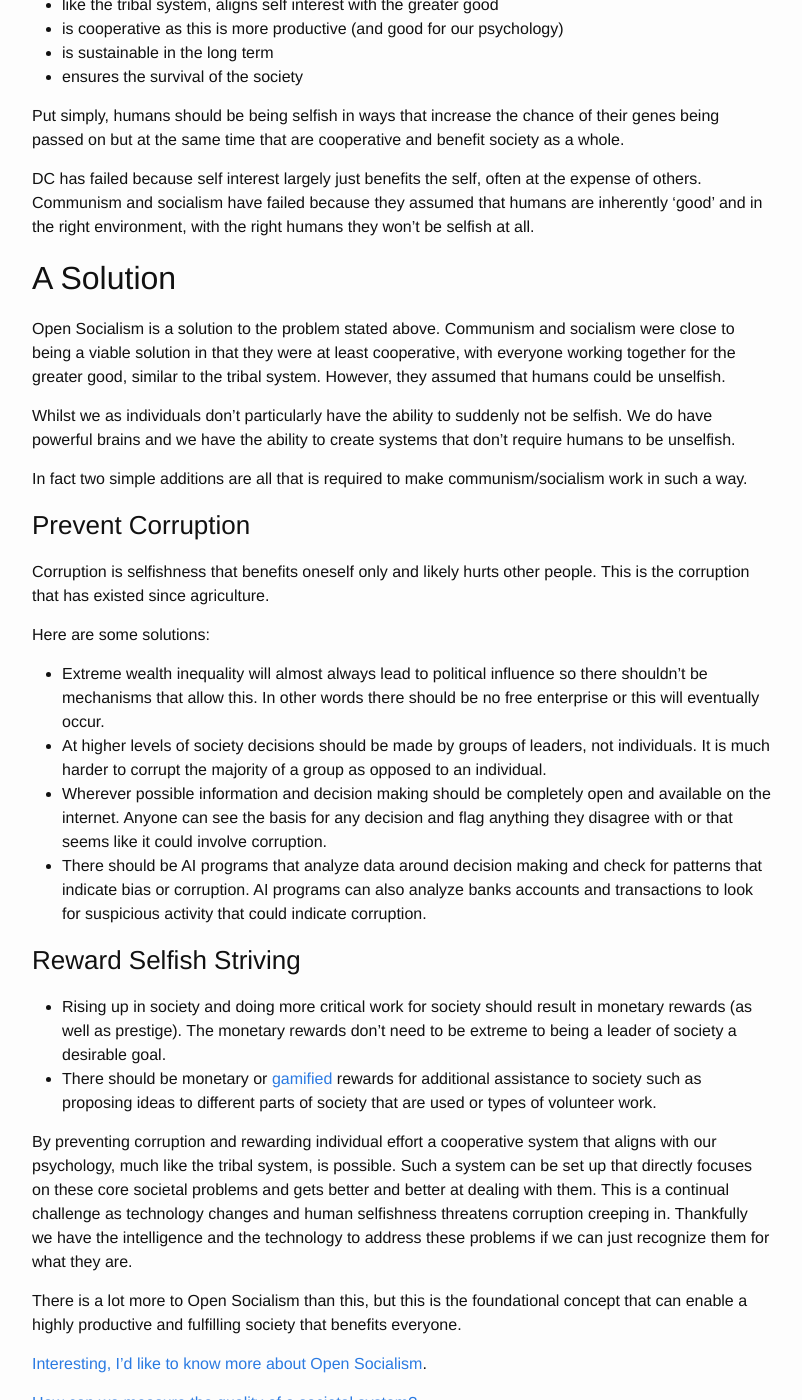
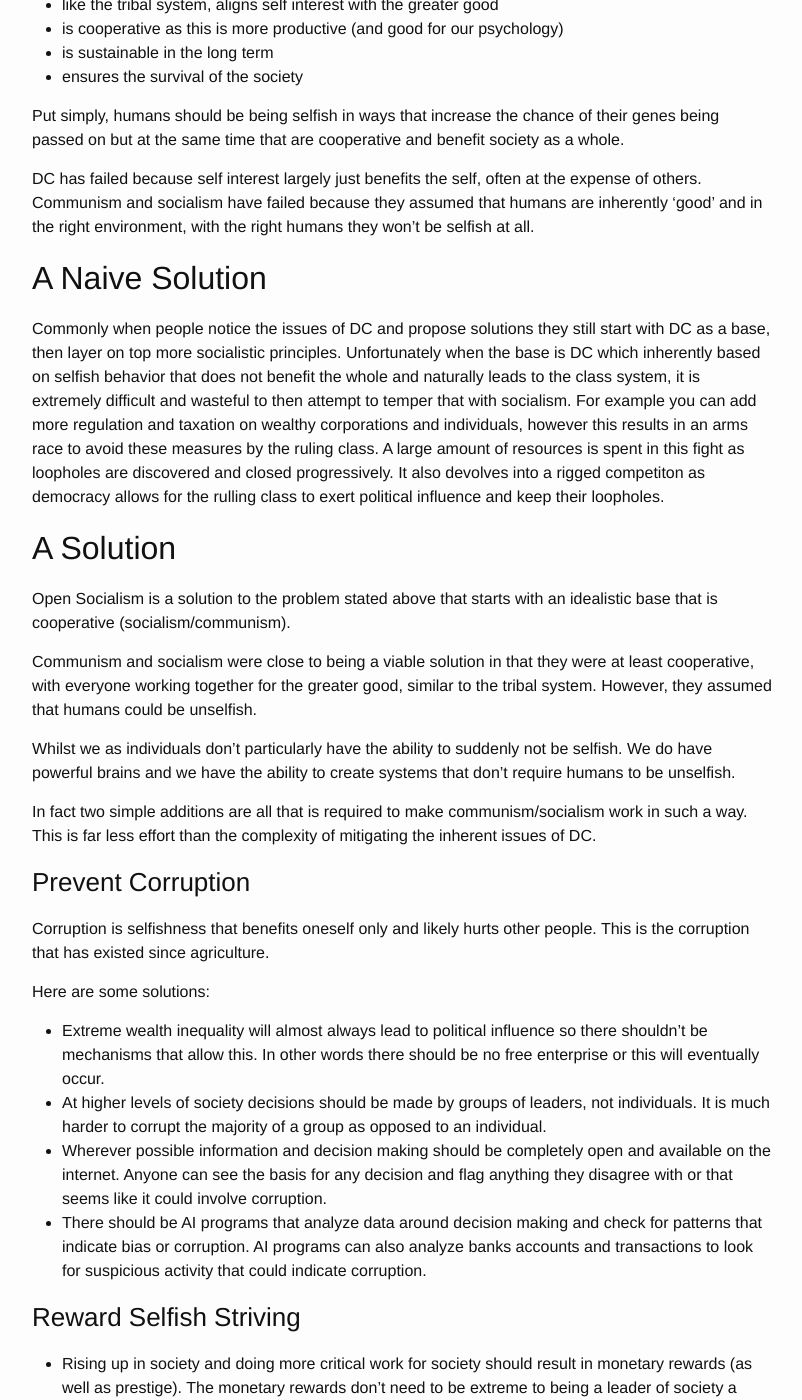
Before and after one commit to open-socialism/open-socialism-site, a Jekyll site: the page built from introduction.md, in a window 1280 px wide and 1400 px high, scrolled down 5693 px. Shown: the whole window, without its empty margins (238-1040 px from the left). Built offline with Jekyll 4.4.1, drawn with Linux system fonts in a browser that asks for light colours.

Commit message:
Add info on the naive DC based solution

```diff
--- a/introduction.md
+++ b/introduction.md
@@ -152,13 +152,19 @@ Put simply, humans should be being selfish in ways that increase the chance of t
 
 DC has failed because self interest largely just benefits the self, often at the expense of others. Communism and socialism have failed because they assumed that humans are inherently 'good' and in the right environment, with the right humans they won't be selfish at all.
 
+## A Naive Solution
+
+Commonly when people notice the issues of DC and propose solutions they still start with DC as a base, then layer on top more socialistic principles. Unfortunately when the base is DC which inherently based on selfish behavior that does not benefit the whole and naturally leads to the class system, it is extremely difficult and wasteful to then attempt to temper that with socialism. For example you can add more regulation and taxation on wealthy corporations and individuals, however this results in an arms race to avoid these measures by the ruling class. A large amount of resources is spent in this fight as loopholes are discovered and closed progressively. It also devolves into a rigged competiton as democracy allows for the rulling class to exert political influence and keep their loopholes.
+
 ## A Solution
 
-Open Socialism is a solution to the problem stated above. Communism and socialism were close to being a viable solution in that they were at least cooperative, with everyone working together for the greater good, similar to the tribal system. However, they assumed that humans could be unselfish.
+Open Socialism is a solution to the problem stated above that starts with an idealistic base that is cooperative (socialism/communism).
+
+Communism and socialism were close to being a viable solution in that they were at least cooperative, with everyone working together for the greater good, similar to the tribal system. However, they assumed that humans could be unselfish.
 
 Whilst we as individuals don't particularly have the ability to suddenly not be selfish. We do have powerful brains and we have the ability to create systems that don't require humans to be unselfish.
 
-In fact two simple additions are all that is required to make communism/socialism work in such a way.
+In fact two simple additions are all that is required to make communism/socialism work in such a way. This is far less effort than the complexity of mitigating the inherent issues of DC.
 
 ### Prevent Corruption
 
```
